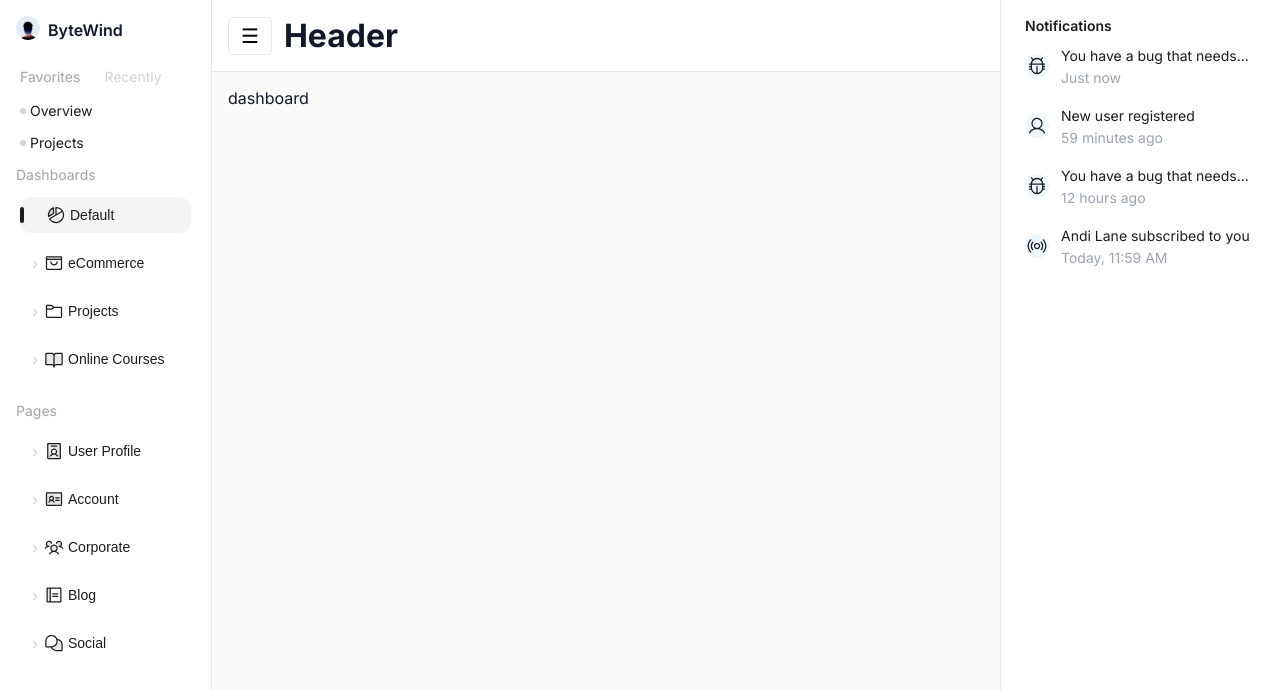
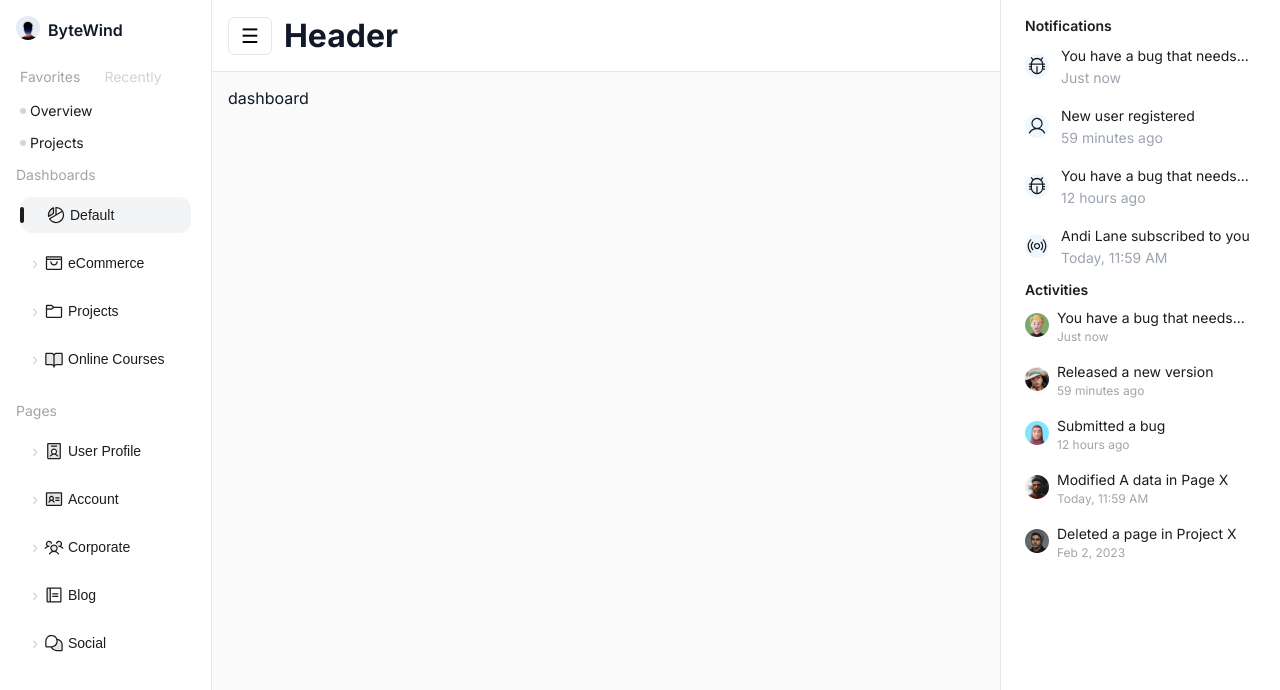
Before and after one commit to hssaluja25/dashboard, a React (Vite) app: page / in a window 1280 px wide. Shown: the top 690 px of the page. Built offline with nearby package versions, Linux system fonts and the light colour scheme.

Commit message:
add activities component

```diff
--- a/src/index.css
+++ b/src/index.css
@@ -322,3 +322,49 @@ html, body {
   line-height: 20px;
   color: #9ca3af;
 }
+
+.act-list {
+  list-style: none;
+  margin: 0;
+  padding: 0;
+  display: grid;
+  gap: 16px;
+}
+
+.act-item {
+  display: flex;
+  gap: 8px;
+  align-items: center;
+}
+
+.act-avatar {
+  overflow: hidden;
+  position: relative;
+}
+
+.act-item:not(:last-child) .act-avatar::after {
+  content: "";
+  position: absolute;
+  left: 50%;
+  top: 44px;
+  transform: translateX(-50%);
+  width: 1px;
+  height: 24px;
+  background: #e5e7eb;
+}
+
+.act-text { min-width: 0; flex: 1; }
+.act-main {
+  font-size: 14px;
+  font-weight: 400;
+  line-height: 20px;
+  color: #1C1C1C;
+  white-space: nowrap;
+  overflow: hidden;
+  text-overflow: ellipsis;
+}
+.act-time {
+  font-size: 12px;
+  line-height: 18px;
+  color: #1C1C1C66;
+}
--- /dev/null
+++ b/src/molecules/Activities.jsx
@@ -0,0 +1,57 @@
+import React from "react";
+import User1 from "@/assets/User1.svg";
+import User2 from "@/assets/User2.svg";
+import User3 from "@/assets/User3.svg";
+import User4 from "@/assets/User4.svg";
+import User5 from "@/assets/User5.svg";
+
+const items = [
+  {
+    key: "a1",
+    avatar: User1,
+    title: "You have a bug that needs...",
+    time: "Just now",
+  },
+  {
+    key: "a2",
+    avatar: User2,
+    title: "Released a new version",
+    time: "59 minutes ago",
+  },
+  { key: "a3", avatar: User3, title: "Submitted a bug", time: "12 hours ago" },
+  {
+    key: "a4",
+    avatar: User4,
+    title: "Modified A data in Page X",
+    time: "Today, 11:59 AM",
+  },
+  {
+    key: "a5",
+    avatar: User5,
+    title: "Deleted a page in Project X",
+    time: "Feb 2, 2023",
+  },
+];
+
+const Activities = () => {
+  return (
+    <section className="rs-card">
+      <h3 className="rs-title">Activities</h3>
+      <ul className="act-list">
+        {items.map((it) => (
+          <li className="act-item" key={it.key}>
+            <div className="act-avatar">
+              <img src={it.avatar} alt="" width={24} height={24} />
+            </div>
+            <div className="act-text">
+              <div className="act-main">{it.title}</div>
+              <div className="act-time">{it.time}</div>
+            </div>
+          </li>
+        ))}
+      </ul>
+    </section>
+  );
+};
+
+export default Activities;
--- a/src/molecules/RightSidebar.jsx
+++ b/src/molecules/RightSidebar.jsx
@@ -1,10 +1,12 @@
 import React from "react";
 import Notifications from "./Notifications";
+import Activities from "./Activities";
 
 const RightSidebar = () => {
   return (
     <aside className="right-sidebar">
       <Notifications />
+      <Activities />
     </aside>
   );
 };
```
Also changed, not shown: src/assets/Contact1.svg (added).
